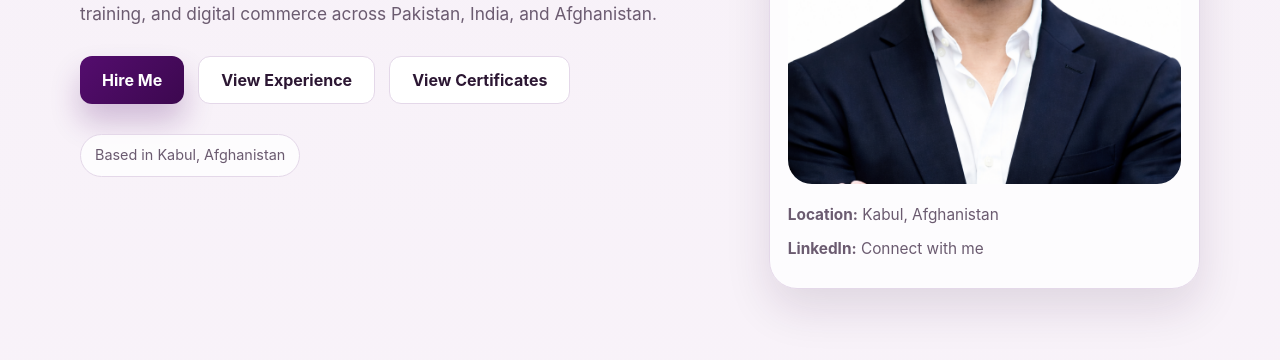
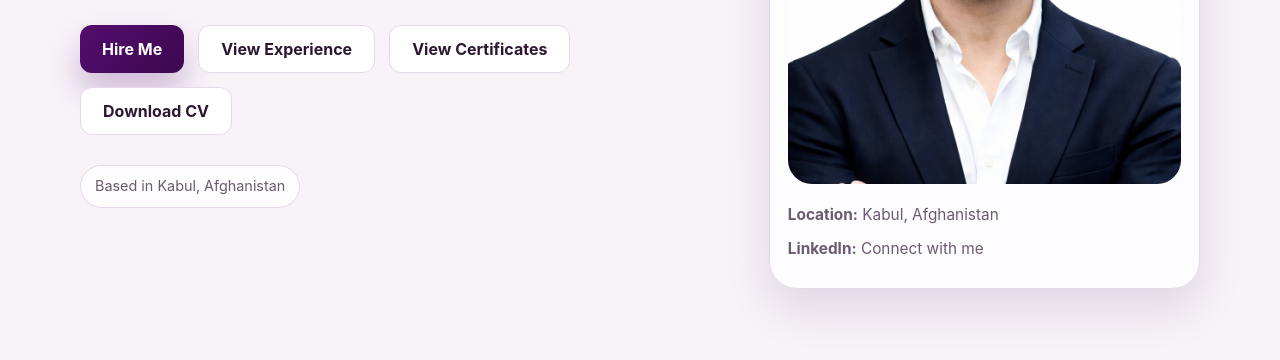
Before and after one commit to jamshidnazari-oss/jamshid-nazari-portfolio-public, a plain HTML site: page index.html in a window 1280 px wide. Shown: the part 423-783 px from the top of the page. Drawn offline with Linux system fonts and the light colour scheme.

Commit message:
Add files via upload

```diff
--- a/index.html
+++ b/index.html
@@ -39,6 +39,7 @@
               <a class="btn primary" href="#contact">Hire Me</a>
               <a class="btn secondary" href="#experience">View Experience</a>
               <a class="btn secondary" href="#certificates">View Certificates</a>
+              <a class="btn secondary" href="Jamshid-Nazari-CV.pdf" download>Download CV</a>
             </div>
             <ul class="quick-facts">
               <li>Based in Kabul, Afghanistan</li>
```
Also changed, not shown: 1 other file.
